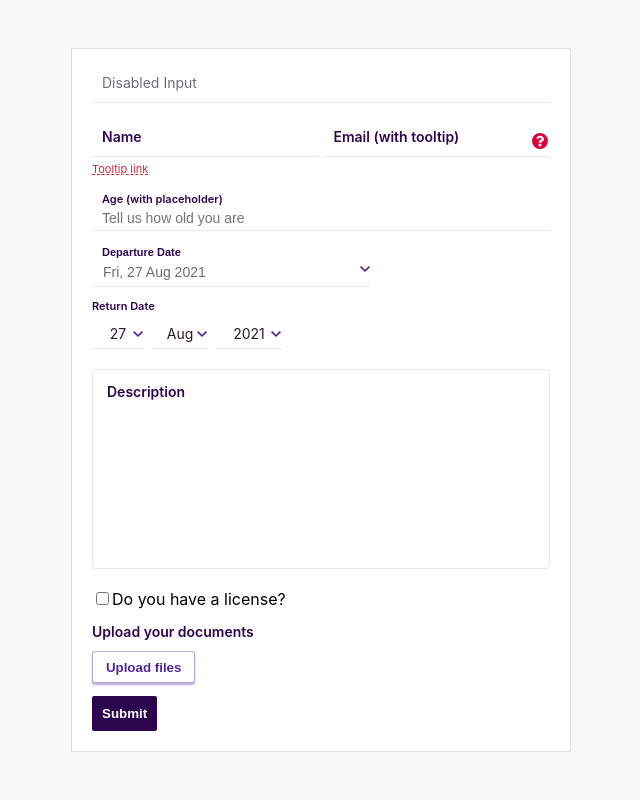
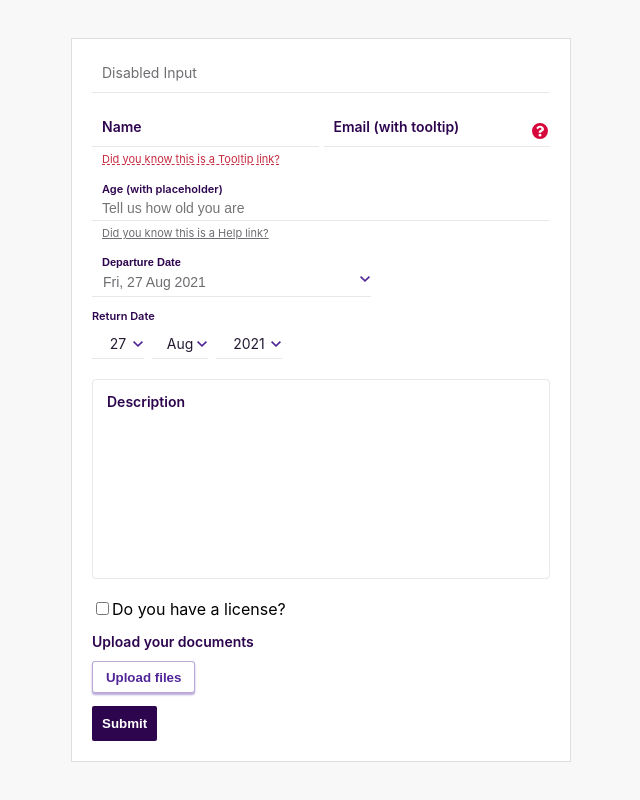
Before and after one commit to iamjoelgeorge/resuable-formik-forms-library, a React (Create React App) app: page / in a window 1280 px wide. Shown: the whole page, without its empty margins (319-959 px from the left). Built offline with nearby package versions, Linux system fonts and the light colour scheme.

Commit message:
Added the Help link to the Input component.

```diff
--- a/src/components/CustomFormikForm/FormOne/FormOne.js
+++ b/src/components/CustomFormikForm/FormOne/FormOne.js
@@ -72,7 +72,7 @@ const FormOne = () => {
             type='name'
             name='name'
             label='Name'
-            tooltipLinkText='Tooltip link'
+            tooltipLinkText='Did you know this is a Tooltip link?'
             tooltipLink='#'
           />
           <Input type='email' name='email' label='Email (with tooltip)' showTooltipImage />
@@ -84,6 +84,8 @@ const FormOne = () => {
         name='age'
         label='Age (with placeholder)'
         placeholder='Tell us how old you are'
+        helpLink='#'
+        helpLinkText='Did you know this is a Help link?'
       />
       <DatePicker name='departureDate' label='Departure Date' />
       <DatePicker name='returnDate' dropdown label='Return Date' />
--- a/src/components/CustomFormikForm/Input/Input.js
+++ b/src/components/CustomFormikForm/Input/Input.js
@@ -55,19 +55,26 @@ const Input = (props) => {
           </span>
         )}
       </div>
+
       {errors[name] && (
         <div className={styles.errorContainer}>
           <ErrorText fieldName={name} />
         </div>
       )}
 
+      {helpLinkText && (
+        <div className={styles.helpLinkContainer}>
+          <a href={helpLink} className={styles.helpLink} target='_blank' rel='noreferrer'>
+            {helpLinkText}
+          </a>
+        </div>
+      )}
+
       {tooltipLinkText && (
         <div className={styles.tooltipContainer}>
-          {tooltipLinkText && (
-            <a href={tooltipLink} className={styles.tooltipLink} target='_blank' rel='noreferrer'>
-              {tooltipLinkText}
-            </a>
-          )}
+          <a href={tooltipLink} className={styles.tooltipLink} target='_blank' rel='noreferrer'>
+            {tooltipLinkText}
+          </a>
         </div>
       )}
     </div>
--- a/src/components/CustomFormikForm/Input/Input.module.scss
+++ b/src/components/CustomFormikForm/Input/Input.module.scss
@@ -102,14 +102,26 @@
 
   .errorContainer {
     padding-left: em(10);
+    margin-top: em(5);
+  }
+
+  .helpLinkContainer {
+    padding-left: em(10);
+
+    .helpLink {
+      font-size: em(11);
+      color: $secondaryGrey;
+    }
   }
 
   .tooltipContainer {
+    padding-left: em(10);
+
     .tooltipLink {
+      font-size: em(11);
       color: $error;
       text-decoration-style: dashed;
       transition: 0.1s all ease-in-out;
-      font-size: em(11);
 
       &:hover {
         background-color: $error;
```
